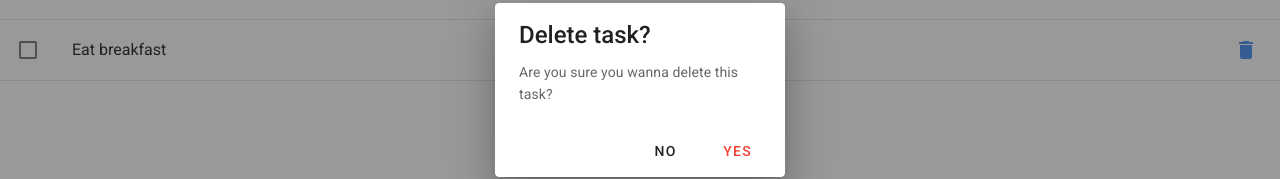
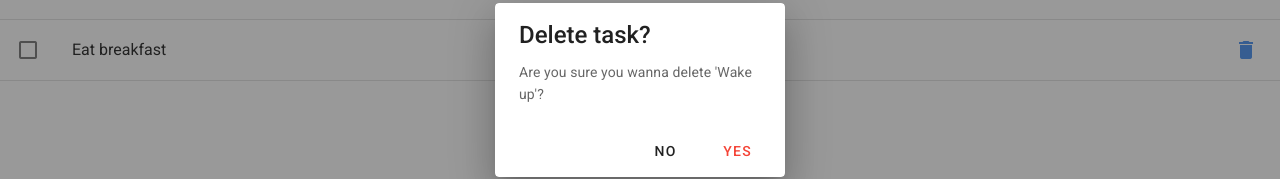
Before and after one commit to FranciscoJavierMartin/Vuetify-todo, a Vue app: page /#/ in a window 1280 px wide. Both pictures are taken after a click on the button 1246 px from the left and 238 px from the top of the page. Shown: the part 310-489 px from the top of the page. Built offline with nearby package versions, Linux system fonts and the light colour scheme.

Commit message:
Delete task when user click on yes button

```diff
--- a/src/components/Todo/Dialogs/DialogDelete.vue
+++ b/src/components/Todo/Dialogs/DialogDelete.vue
@@ -2,21 +2,41 @@
   <v-dialog :value="true" persistent max-width="290">
     <v-card>
       <v-card-title class="headline"> Delete task? </v-card-title>
-      <v-card-text>Are you sure you wanna delete this task?</v-card-text>
+      <v-card-text
+        >Are you sure you wanna delete '{{ this.task.title }}'?</v-card-text
+      >
       <v-card-actions>
         <v-spacer></v-spacer>
         <v-btn text @click="dialog = false"> No </v-btn>
-        <v-btn color="red" text @click="dialog = false"> Yes </v-btn>
+        <v-btn
+          color="red"
+          text
+          @click="deleteTaskStore({ id: task.id, title: task.title })"
+        >
+          Yes
+        </v-btn>
       </v-card-actions>
     </v-card>
   </v-dialog>
 </template>
 
 <script>
+import { mapActions } from "vuex";
 export default {
   props: {
-
-  }
+    task: {
+      type: Object,
+      required: true,
+    },
+  },
+  data() {
+    return {
+      dialog: false,
+    };
+  },
+  methods: {
+    ...mapActions(["deleteTaskStore"]),
+  },
 };
 </script>
 
--- a/src/components/Todo/Task.vue
+++ b/src/components/Todo/Task.vue
@@ -22,7 +22,7 @@
       </template>
     </v-list-item>
     <v-divider />
-    <dialog-delete v-if="this.dialogs.delete" />
+    <dialog-delete v-if="this.dialogs.delete" :task="task" />
   </div>
 </template>
 
```
